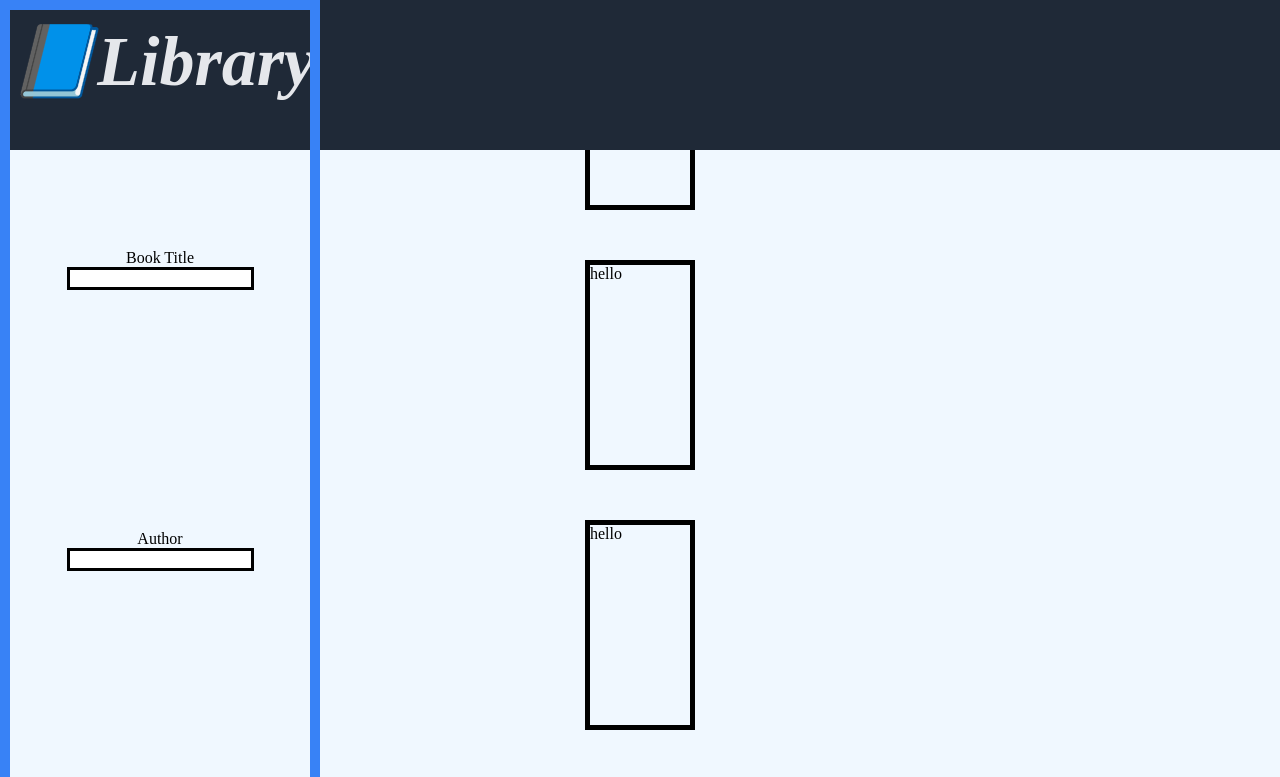
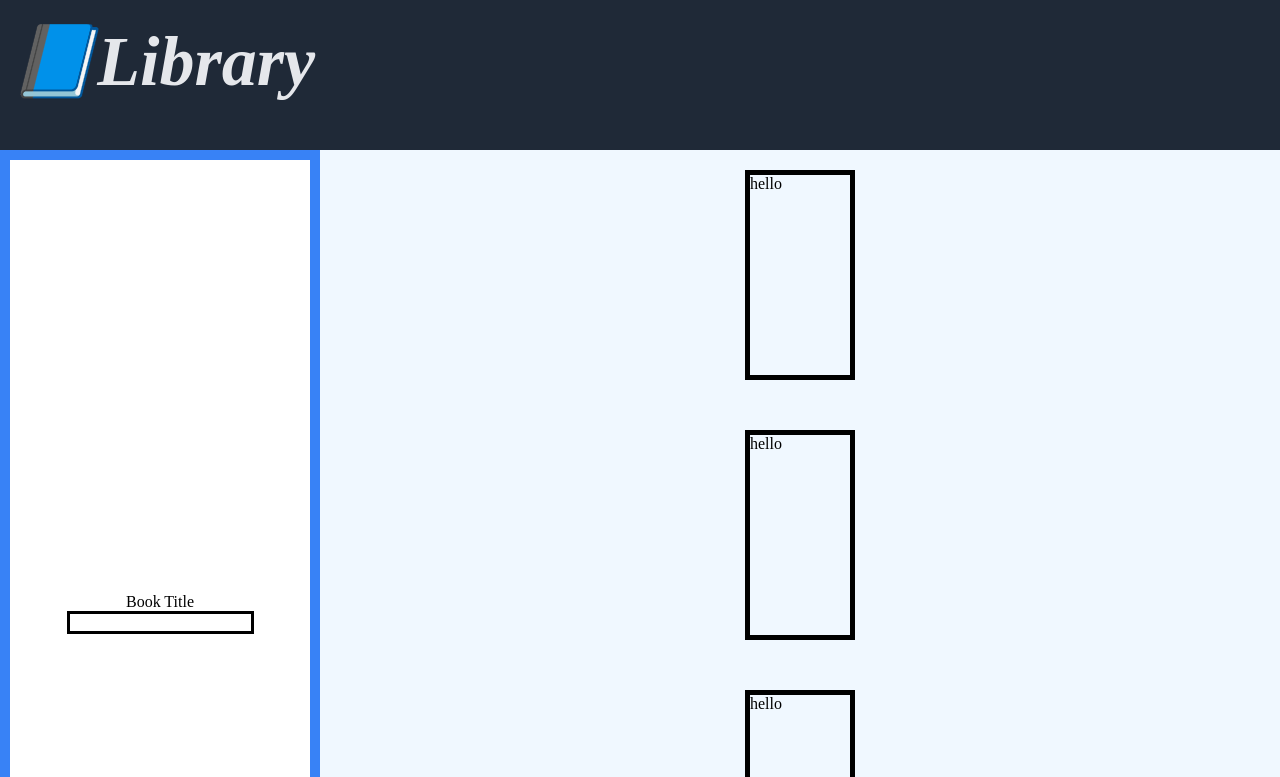
Before and after one commit to akagam1/library, a plain HTML site: page index.html in a window 1280 px wide. Shown: the top 777 px of the page. Drawn offline with Linux system fonts and the light colour scheme.

Commit message:
completed scrollable content feature

```diff
--- a/style.css
+++ b/style.css
@@ -12,6 +12,7 @@ body {
     flex-direction: column;
     align-items: center;
     overflow-y: auto;
+    padding-top: 20px;
 }
 
 .hi {
@@ -27,6 +28,8 @@ body {
 }
 
 .header {
+    position: sticky;
+    top: 0;
     width: 100%;
     height: 130px;
     padding-top: 20px;
@@ -36,12 +39,14 @@ body {
     font-size: 70px;
     font-weight: bolder;
     font-style:italic;
-    position: fixed;
-
+    z-index: 10;
 }
 
 
 .menu {
+    padding-top: 20px;
+    position: sticky;
+    top: 130;
     float: left;
     width: 300px;
     border: 10px solid #3882f6;
@@ -50,7 +55,7 @@ body {
     align-items: center;
     justify-content: space-evenly;
     height:100%;
-    position: fixed;
+
 }
 
 input {
```
Also changed, not shown: 1 other file.
